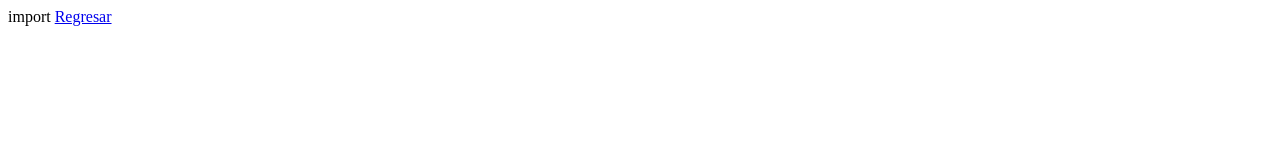
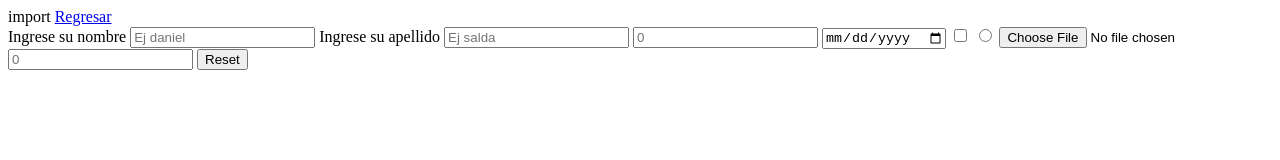
Before and after one commit to felipey45/nuevoRepositorio, a plain HTML site: page formularios.html in a window 1280 px wide. Drawn offline with Linux system fonts and the light colour scheme.

Commit message:
formularios creacion

```diff
--- a/formularios.html
+++ b/formularios.html
@@ -8,8 +8,22 @@ import <!DOCTYPE html>
 </head>
 <body>
     <a href="index.html">Regresar</a>
-<form
-name="formulario"
- placeholder="ingrese su nombre"></form>
+<form>
+  <label for = "nombre" >
+      Ingrese su nombre
+      <input name = "nombre" placeholder="Ej daniel"/>
+    </label>
+    <label >
+        Ingrese su apellido
+        <input placeholder="Ej salda"/>
+      </label>
+      <input placeholder="0" type="Number"/>
+      <input placeholder="0" type="date"/>
+      <input placeholder="0" type="checkbox"/>
+      <input placeholder="0" type="radio"/>
+      <input placeholder="0" type="file"/>
+      <input placeholder="0" type="password"/>
+      <input placeholder="0" type="reset"/>
+    </form>
 </body>
 </html>
```
